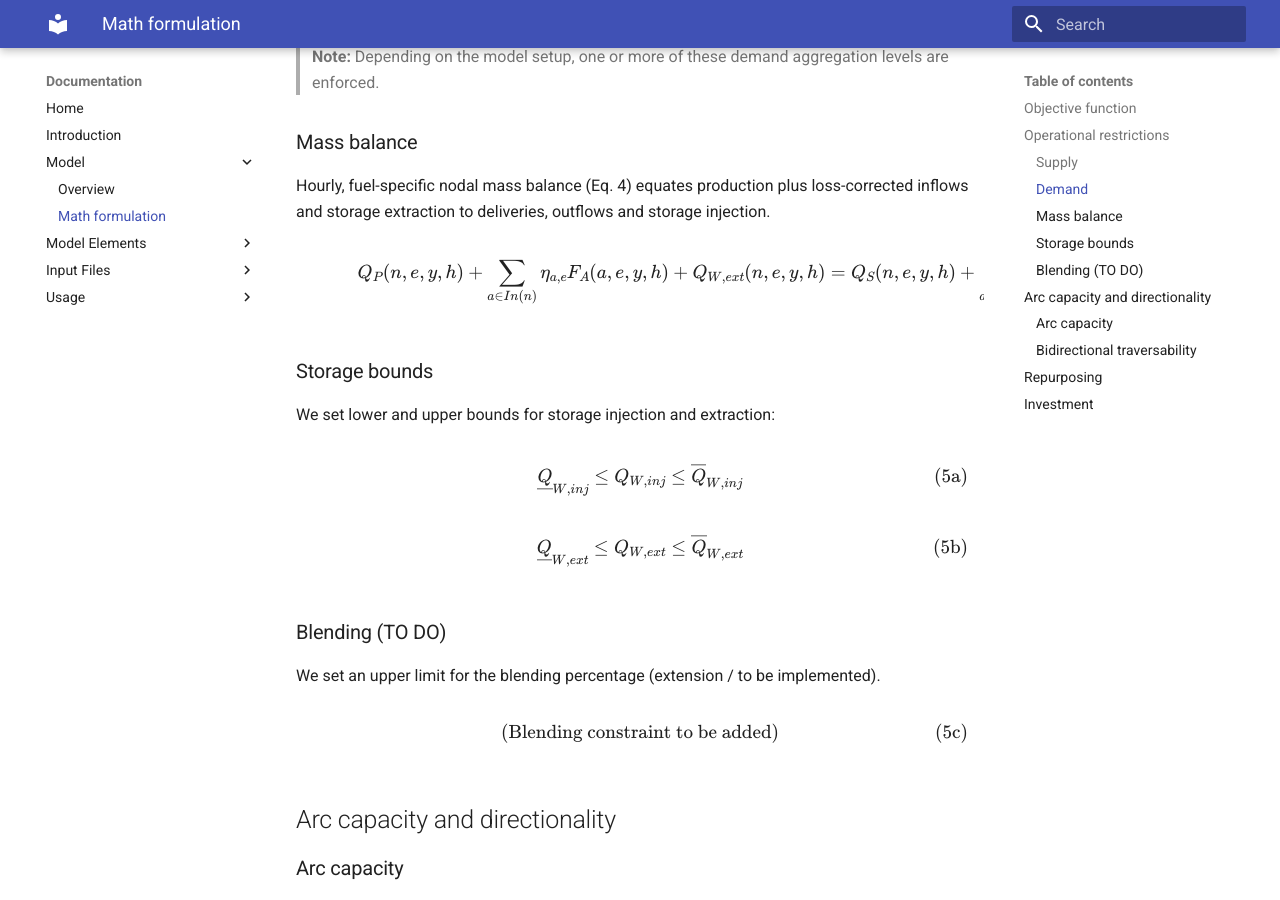
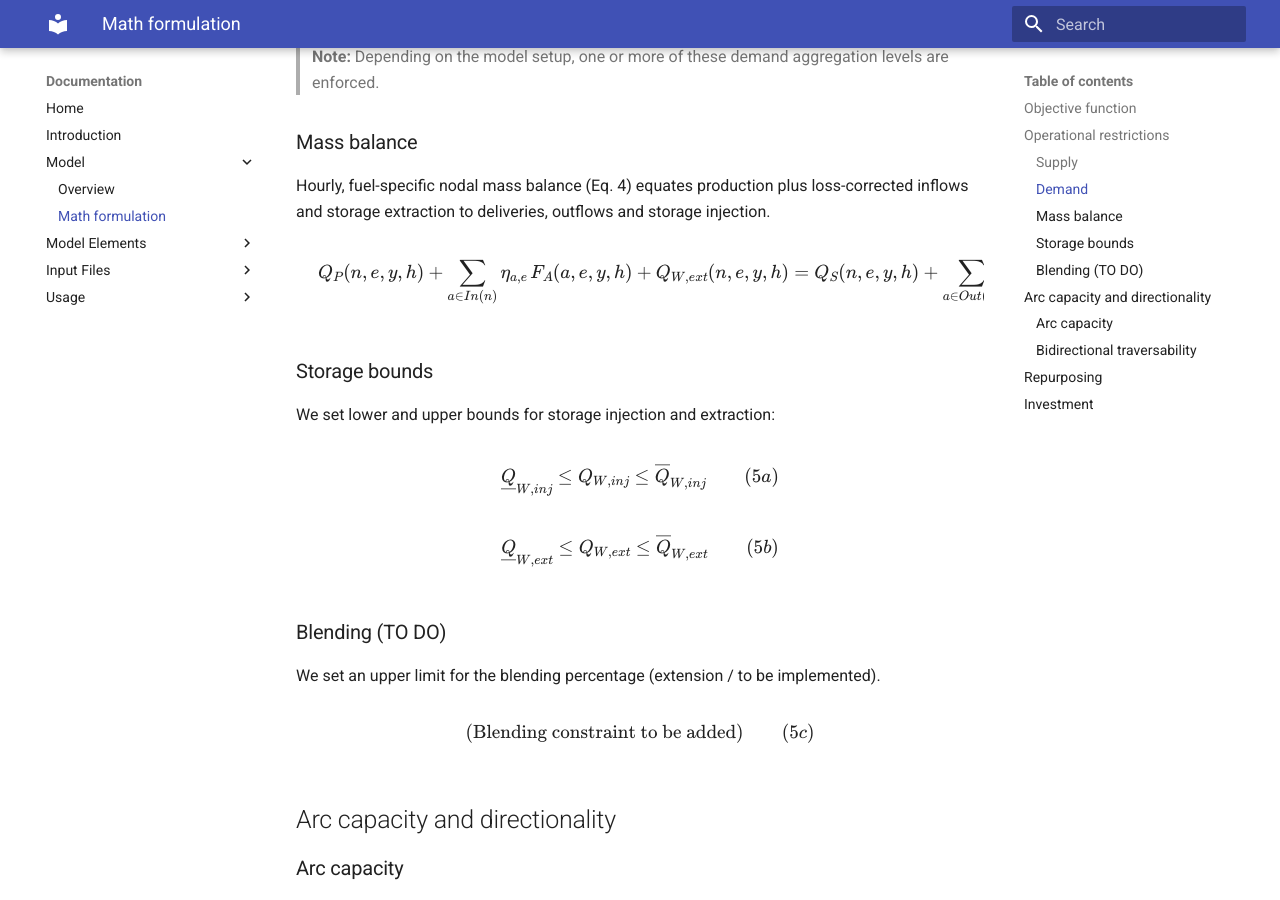
Before and after one commit to ParinazAliasghari/NordHHub, an MkDocs documentation site: the page built from docs/model/math-formulation.md, in a window 1280 px wide and 900 px high, scrolled down 1717 px. Built offline with MkDocs 1.6.1 and Material for MkDocs 9.7.7, drawn with Linux system fonts in a browser that asks for light colours.

Commit message:
Revise equations in math-formulation.md
Updated equations for fuel-specific nodal mass balance and storage bounds in the math formulation.

```diff
--- a/docs/model/math-formulation.md
+++ b/docs/model/math-formulation.md
@@ -78,10 +78,11 @@
 Hourly, fuel-specific nodal mass balance (Eq. 4) equates production plus loss-corrected inflows and storage extraction to deliveries, outflows and storage injection.
 
 $$
-Q_P(n,e,y,h) + \sum_{a \in In(n)} \eta_{a,e} F_A(a,e,y,h) + Q_{W,ext}(n,e,y,h)
-=
-Q_S(n,e,y,h) + \sum_{a \in Out(n)} F_A(a,e,y,h) + Q_{W,inj}(n,e,y,h)
-\tag{4}
+\begin{aligned}
+Q_P(n,e,y,h) + \sum_{a \in In(n)} \eta_{a,e} \, F_A(a,e,y,h) + Q_{W,ext}(n,e,y,h)
+&= Q_S(n,e,y,h) + \sum_{a \in Out(n)} F_A(a,e,y,h) + Q_{W,inj}(n,e,y,h)
+\end{aligned}
+\qquad (4)
 $$
 
 
@@ -90,13 +91,11 @@
 We set lower and upper bounds for storage injection and extraction:
 
 $$
-\underline{Q}_{W,inj} \le Q_{W,inj} \le \overline{Q}_{W,inj}
-\tag{5a}
+\underline{Q}_{W,inj} \le Q_{W,inj} \le \overline{Q}_{W,inj} \qquad (5a)
 $$
 
 $$
-\underline{Q}_{W,ext} \le Q_{W,ext} \le \overline{Q}_{W,ext}
-\tag{5b}
+\underline{Q}_{W,ext} \le Q_{W,ext} \le \overline{Q}_{W,ext} \qquad (5b)
 $$
 
 
@@ -105,8 +104,7 @@
 We set an upper limit for the blending percentage (extension / to be implemented).
 
 $$
-\text{(Blending constraint to be added)}
-\tag{5c}
+\text{(Blending constraint to be added)} \qquad (5c)
 $$
 
 
```
